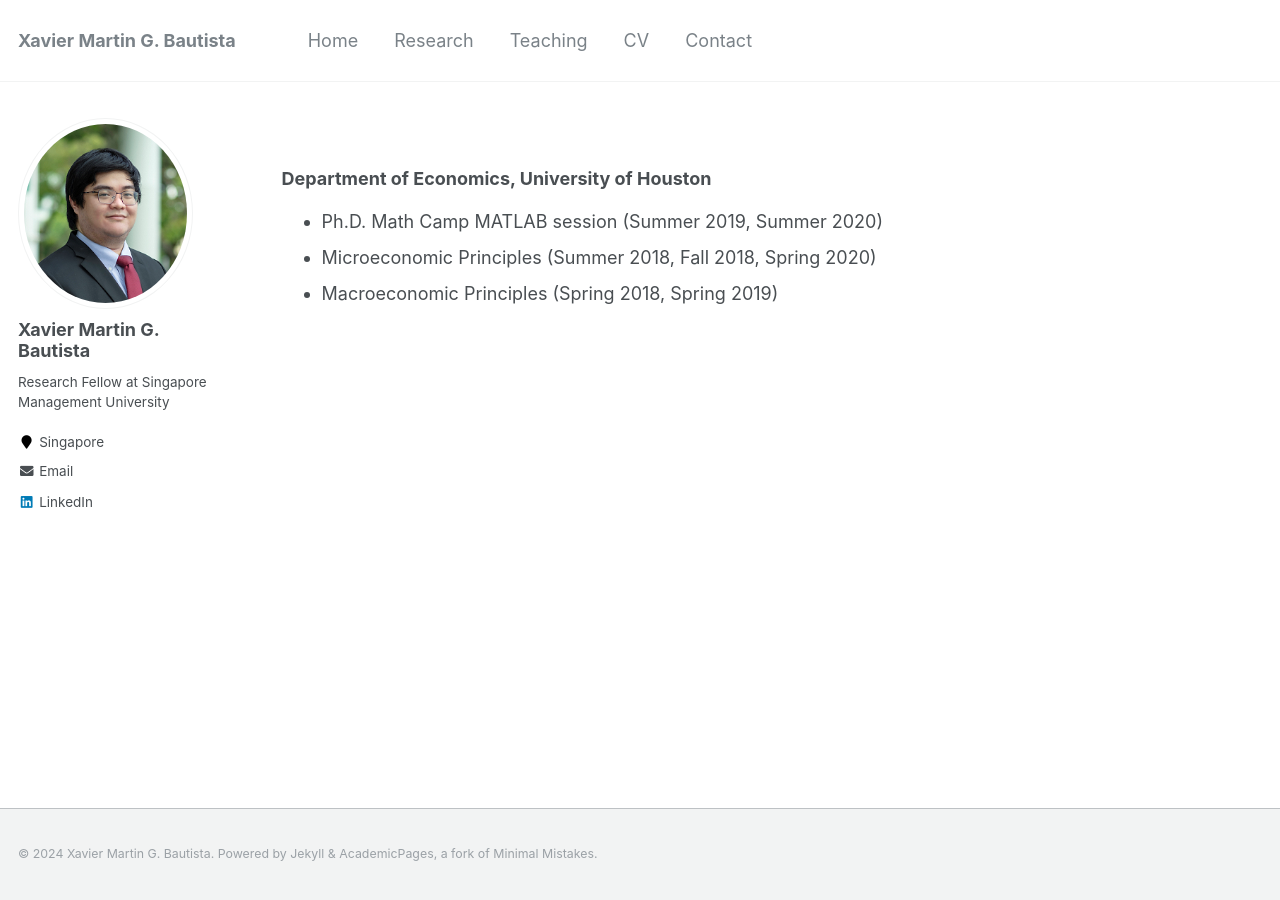
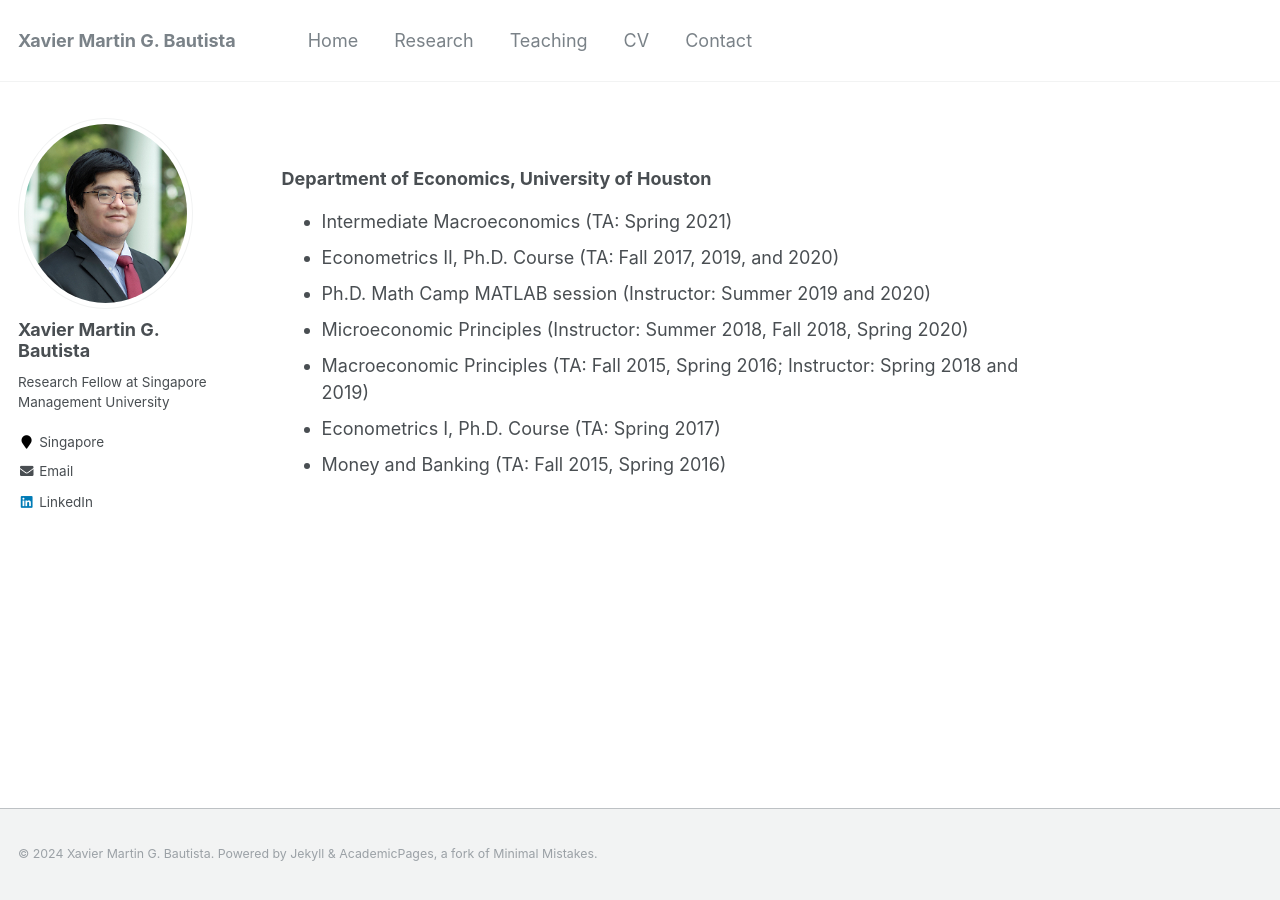
Before and after one commit to xmgbautista/xmgbautista.github.io, a Jekyll site: the page built from _pages/teaching.md, in a window 1280 px wide. Built offline with Jekyll 4.4.1, drawn with Linux system fonts in a browser that asks for light colours.

Commit message:
Update teaching and cv

```diff
--- a/_pages/teaching.md
+++ b/_pages/teaching.md
@@ -7,6 +7,10 @@ author_profile: true
 
 ### Department of Economics, University of Houston
 
-* Ph.D. Math Camp MATLAB session (Summer 2019, Summer 2020)
-* Microeconomic Principles (Summer 2018, Fall 2018, Spring 2020)
-* Macroeconomic Principles (Spring 2018, Spring 2019)
+* Intermediate Macroeconomics (TA: Spring 2021)
+* Econometrics II, Ph.D. Course (TA: Fall 2017, 2019, and 2020)
+* Ph.D. Math Camp MATLAB session (Instructor: Summer 2019 and 2020)
+* Microeconomic Principles (Instructor: Summer 2018, Fall 2018, Spring 2020)
+* Macroeconomic Principles (TA: Fall 2015, Spring 2016; Instructor: Spring 2018 and 2019)
+* Econometrics I, Ph.D. Course (TA: Spring 2017)
+* Money and Banking (TA: Fall 2015, Spring 2016)
```
Also changed, not shown: 1 other file.
